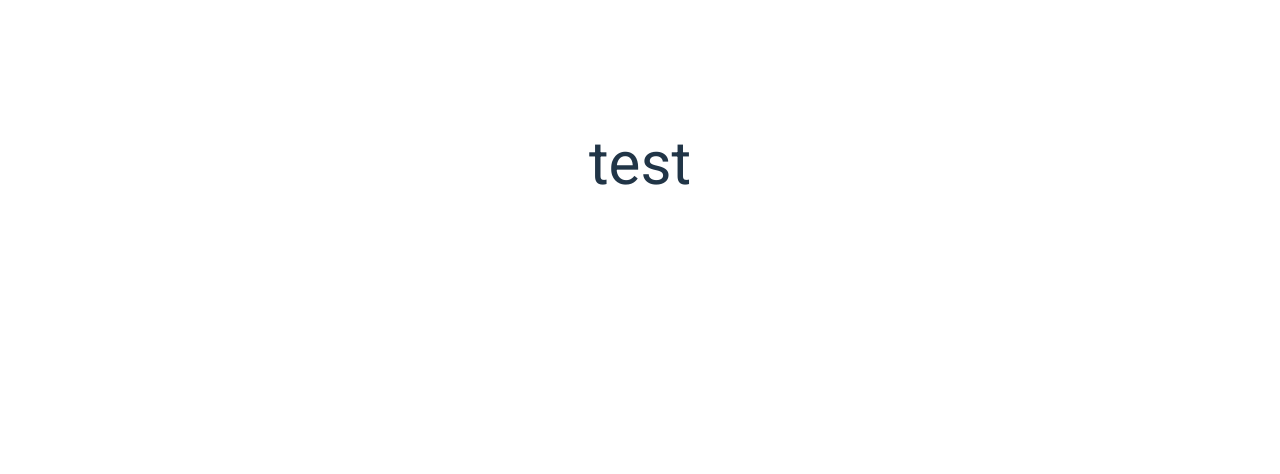
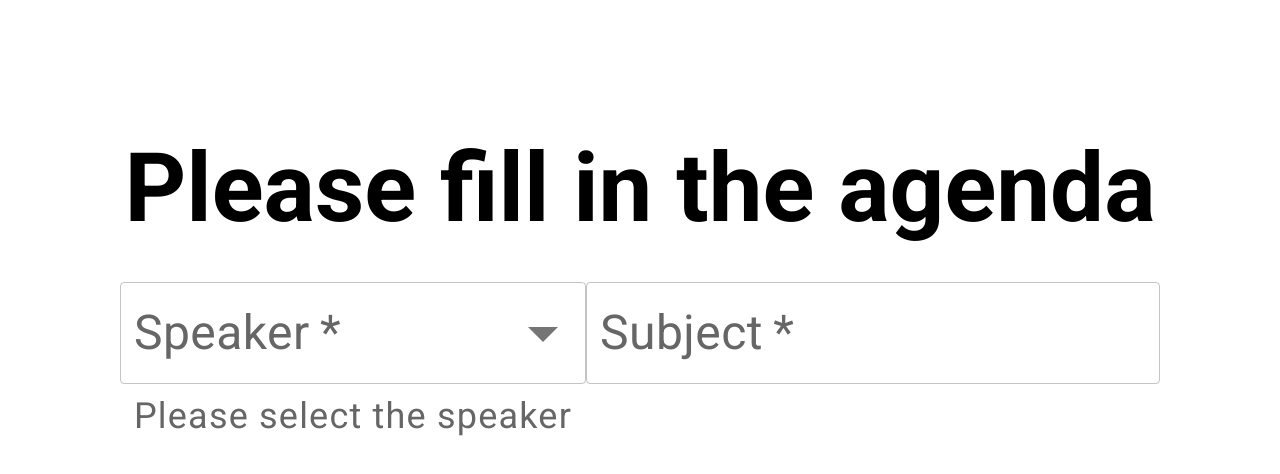
Before and after one commit to nehrwein/Meeting-Timer, a React (Vite) app: page / in a window 1280 px wide. Shown: the top 474 px of the page. Built offline with nearby package versions, Linux system fonts and the light colour scheme.

Commit message:
adding TextField

```diff
--- a/package.json
+++ b/package.json
@@ -14,7 +14,8 @@
     "@mui/icons-material": "^5.8.4",
     "@mui/material": "^5.9.2",
     "react": "^18.2.0",
-    "react-dom": "^18.2.0"
+    "react-dom": "^18.2.0",
+    "react-router-dom": "^6.3.0"
   },
   "devDependencies": {
     "@types/react": "^18.0.15",
--- a/src/App.tsx
+++ b/src/App.tsx
@@ -1,10 +1,16 @@
-
+import React from "react";
+import { BrowserRouter, Routes, Route } from "react-router-dom";
+import Start from "./pages/Start";
+import Agenda from "./pages/Agenda";
 
 const App = () => {
   return (
-    <div>
-      test
-    </div>
+    <BrowserRouter>
+      <Routes>
+        <Route path="/" element={<Start />} />
+        <Route path="/agenda" element={<Agenda />} />
+      </Routes>
+    </BrowserRouter>
   )
 }
 
--- a/src/index.css
+++ b/src/index.css
@@ -1,6 +1,6 @@
 :root {
   font-family: Roboto, sans-serif;
-  font-size: 60px;
+  font-size: 3rem;
   line-height: 1.2em;
   font-weight: 400;
 
@@ -9,9 +9,9 @@
   padding: 2rem;
   text-align: center;
 
-  color-scheme: light dark;
+  /* color-scheme: light dark;
   color: rgba(255, 255, 255, 0.87);
-  background-color: #242424;
+  background-color: #242424; */
 
   font-synthesis: none;
   text-rendering: optimizeLegibility;
@@ -20,7 +20,7 @@
   -webkit-text-size-adjust: 100%;
 }
 
-@media (prefers-color-scheme: light) {
+/* @media (prefers-color-scheme: light) {
   :root {
     color: #213547;
     background-color: #ffffff;
@@ -31,4 +31,4 @@
   button {
     background-color: #f9f9f9;
   }
-}
+}*/
--- /dev/null
+++ b/src/pages/Agenda.tsx
@@ -0,0 +1,9 @@
+import React from 'react'
+
+const Agenda = () => {
+  return (
+    <div>Agenda</div>
+  )
+}
+
+export default Agenda
--- /dev/null
+++ b/src/pages/Start.tsx
@@ -0,0 +1,58 @@
+import React, { useState } from 'react';
+import { TextField, MenuItem } from '@mui/material';
+
+const speakers = [
+  {
+    value: 'Joel',
+    label: 'Joel',
+  },
+  {
+    value: 'Brittney',
+    label: 'Brittney',
+  },
+  {
+    value: 'Karl Gustav',
+    label: 'Karl Gustav',
+  },
+];
+
+const Start = () => {
+  const [speaker, setSpeaker] = useState('')
+
+  const handleChange = (event: React.ChangeEvent<HTMLInputElement>) => {
+    setSpeaker(event.target.value)
+  }
+
+  return (
+    <>
+      <h1>Please fill in the agenda</h1>
+      <form>
+      <TextField
+          required
+          id="speaker"
+          select
+          label="Speaker"
+          value={speaker}
+          onChange={handleChange}
+          helperText="Please select the speaker"
+        >
+          {speakers.map((option) => (
+            <MenuItem
+              key={option.value}
+              value={option.value}
+            >
+              {option.label}
+            </MenuItem>
+          ))}
+        </TextField>
+        <TextField
+          required
+          id="subject"
+          label="Subject"
+        />
+      </form>
+    </>
+  )
+}
+
+export default Start
```
Also changed, not shown: 1 other file (tests, documents, lock files or other folders).
